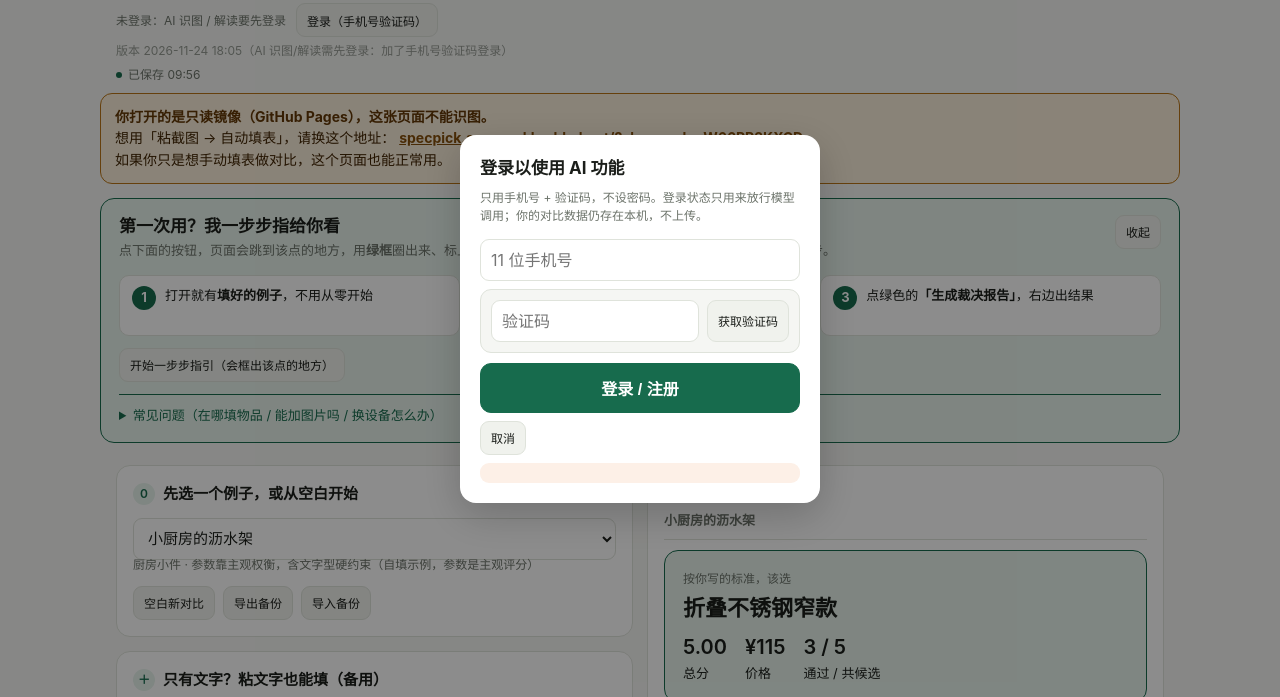
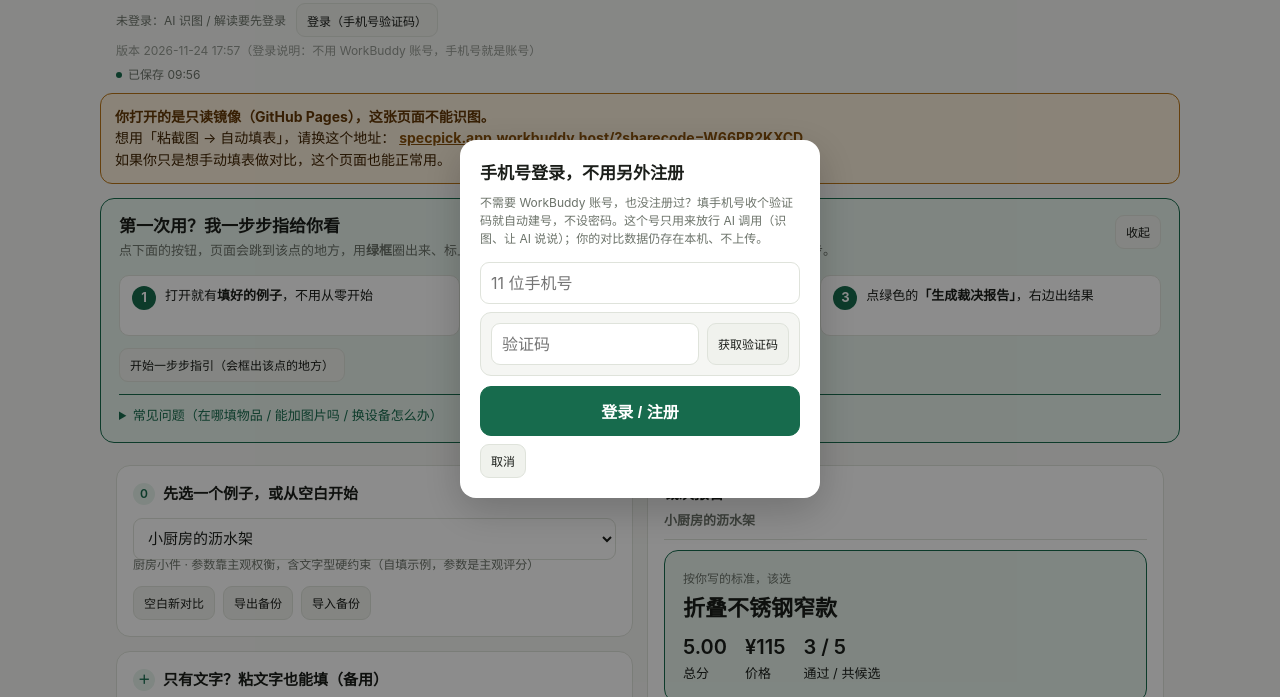
Before and after one commit to Cbjinchina/specpick, a plain HTML site: page web/index.html in a window 1280 px wide. Shown: the part 81-778 px from the top of the page. Drawn offline with Linux system fonts and the light colour scheme.

Commit message:
登录说明改成「不用 WorkBuddy 账号，手机号就是账号」，顺手去掉空错误条

```diff
--- a/web/index.html
+++ b/web/index.html
@@ -141,7 +141,8 @@ table.score td.na{color:var(--muted)}
 .loginbox .row{display:flex;gap:8px;align-items:stretch}
 .loginbox .row input{margin-bottom:0;min-width:0;flex:1}
 .loginbox .row button{white-space:nowrap;flex:0 0 auto;padding-left:10px;padding-right:10px}
-.loginbox .err{color:var(--warn);font-size:12px;margin:8px 0 0;min-height:16px}
+.loginbox .err{color:var(--warn);background:none;padding:0;font-size:12px;margin:6px 0 0;min-height:0}
+.loginbox .err:empty{display:none}
 /* 文件选择：透明 input 铺满按钮，点击走浏览器原生行为（手机上比 JS click 稳得多） */
 .pickwrap{position:relative;display:block}
 .pickwrap.inline{display:inline-block;vertical-align:middle}
@@ -253,7 +254,7 @@ input.filegrab{position:absolute;left:0;top:0;width:100%;height:100%;opacity:0;z
     <button class="mini" id="btnLogin">登录（手机号验证码）</button>
     <button class="mini hidden" id="btnLogout">退出登录</button>
   </div>
-  <p class="sub" id="buildTag" style="font-size:12px;opacity:.7;margin-top:4px">版本 2026-11-24 18:05（AI 识图/解读需先登录：加了手机号验证码登录）</p>
+  <p class="sub" id="buildTag" style="font-size:12px;opacity:.7;margin-top:4px">版本 2026-11-24 17:57（登录说明：不用 WorkBuddy 账号，手机号就是账号）</p>
   <p class="sub savebar" id="saveState" style="margin-top:3px" role="status" aria-live="polite"><b></b><span>改动会自动存在这台设备</span></p>
 </header>
 
@@ -528,8 +529,8 @@ input.filegrab{position:absolute;left:0;top:0;width:100%;height:100%;opacity:0;z
 
 <div class="mask hidden" id="loginMask" role="dialog" aria-modal="true" aria-label="登录">
   <div class="loginbox">
-    <h3>登录以使用 AI 功能</h3>
-    <p class="tip">只用手机号 + 验证码，不设密码。登录状态只用来放行模型调用；你的对比数据仍存在本机，不上传。</p>
+    <h3>手机号登录，不用另外注册</h3>
+    <p class="tip">不需要 WorkBuddy 账号，也没注册过？填手机号收个验证码就自动建号，不设密码。这个号只用来放行 AI 调用（识图、让 AI 说说）；你的对比数据仍存在本机、不上传。</p>
     <input id="loginPhone" type="tel" inputmode="numeric" maxlength="11" placeholder="11 位手机号" aria-label="手机号">
     <div class="row">
       <input id="loginCode" type="text" inputmode="numeric" maxlength="6" placeholder="验证码" aria-label="验证码">
```
Also changed, not shown: web/specpick.html (+5 -4 lines), 1 other file.
